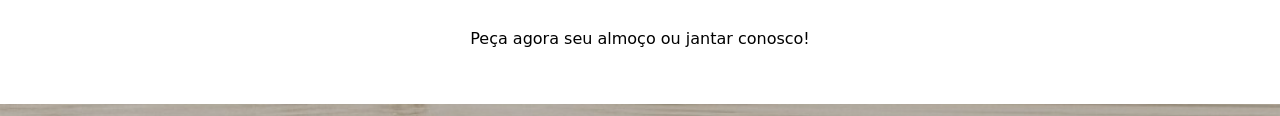
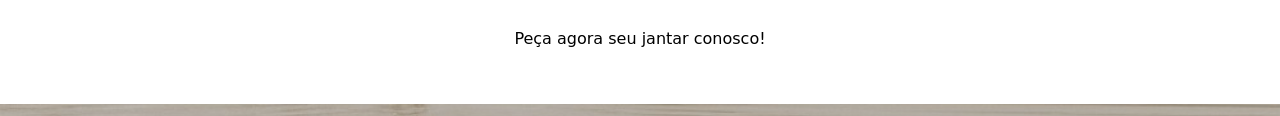
Before and after one commit to vanilanorca/nagaraji-sushi, a plain HTML site: page paginas/sobre/sobre.html in a window 1280 px wide. Shown: the part 298-414 px from the top of the page. Drawn offline with Linux system fonts and the light colour scheme; files that its build step writes are made by us from their sources; a web font is replaced by a local one.

Commit message:
tirar almoço

```diff
--- a/paginas/sobre/sobre.html
+++ b/paginas/sobre/sobre.html
@@ -57,7 +57,7 @@
                 <h2 class="text-align-center">Sobre</h2>
                 <p>Selecionamos sempre os melhores ingredientes para oferecer o melhor em sabor. Essa é a nossa receita e por esses
                 motivos, o <span class="call-to-action">NAGARAJI</span> é sinônimo de qualidade, rapidez e satisfação.</p>
-                <p>Peça agora seu almoço ou jantar conosco!</p>
+                <p>Peça agora seu jantar conosco!</p>
             </div>
         </div>
 
```
Also changed, not shown: Novo Documento de Texto.txt (deleted).
